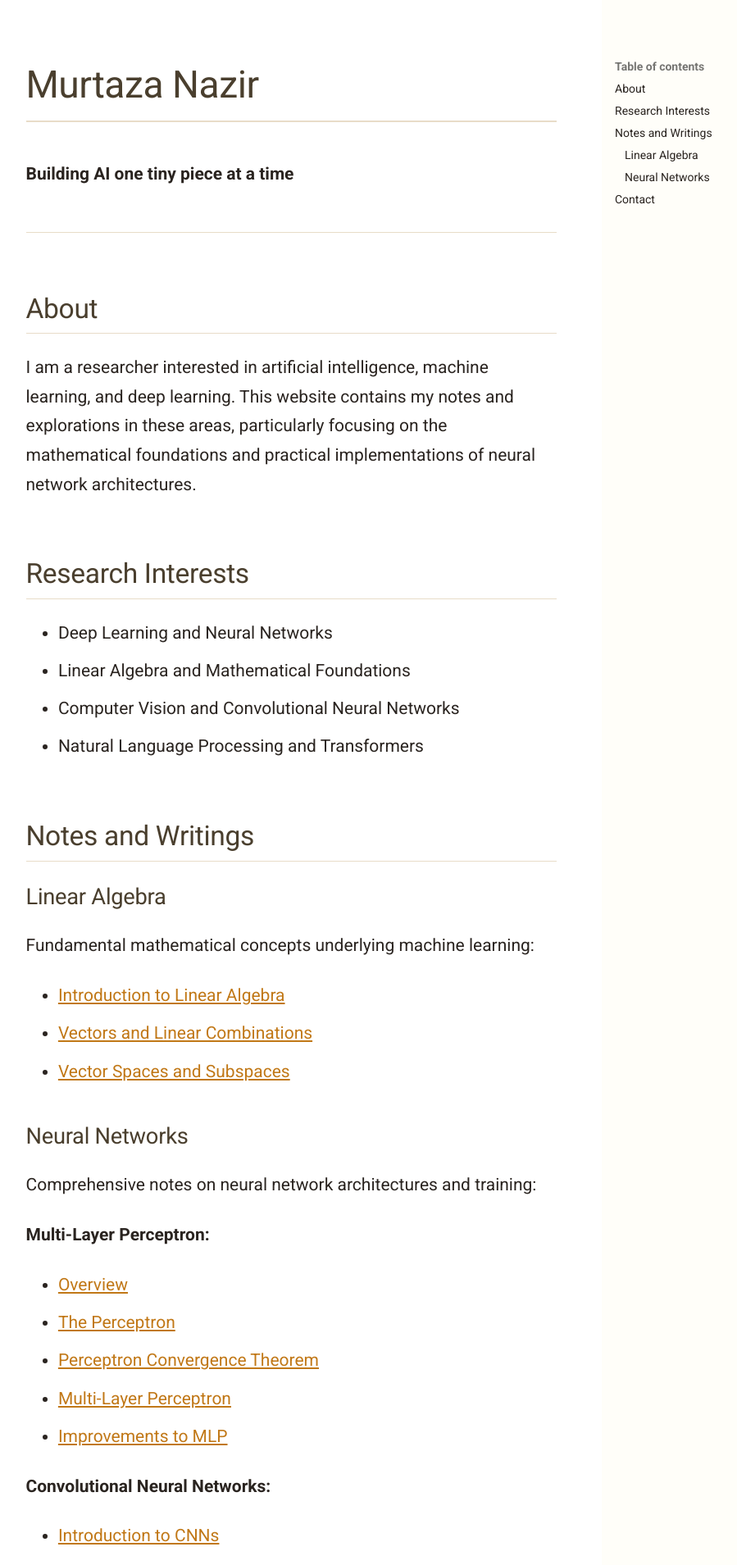
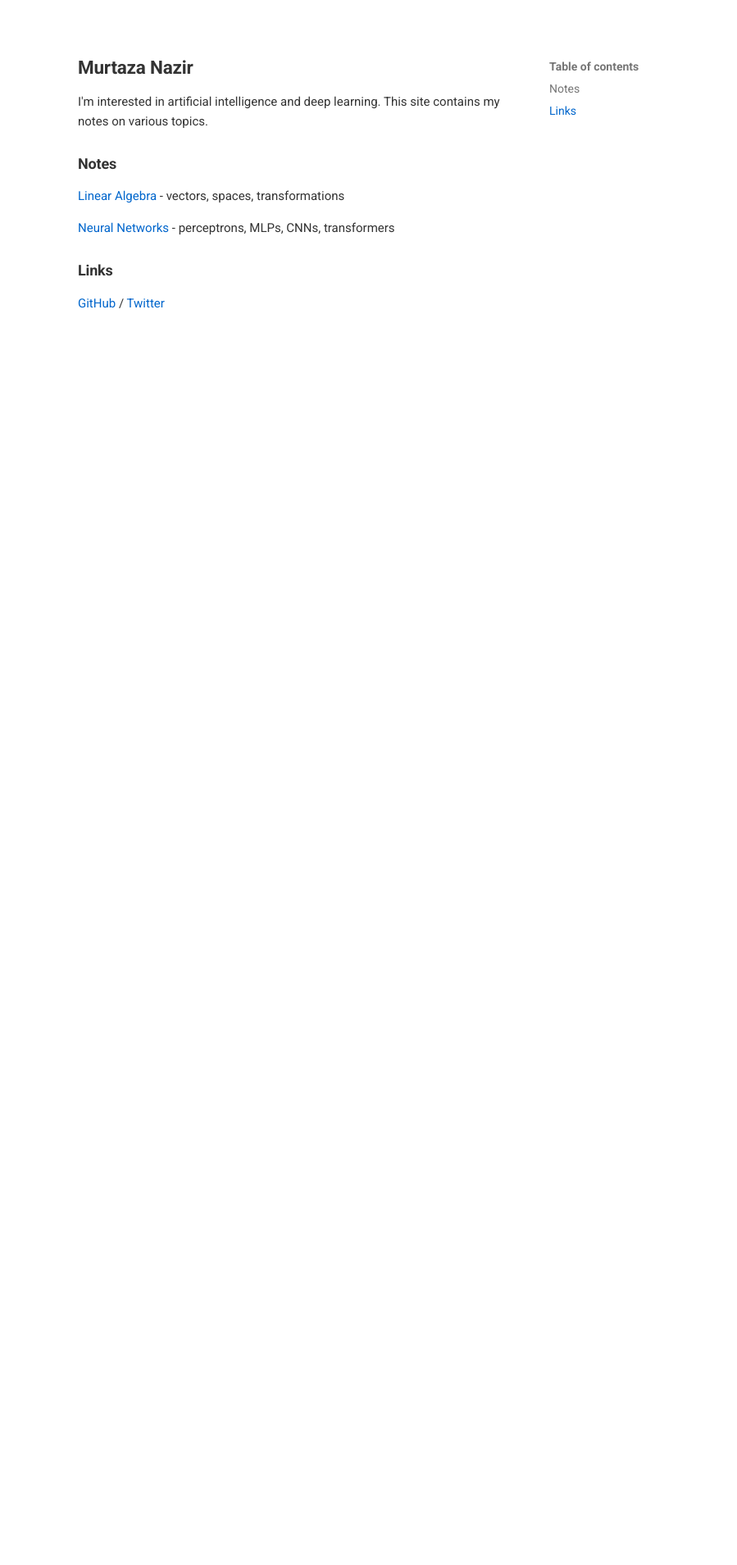
Before and after one commit to themurtazanazir/themurtazanazir.github.io, an MkDocs documentation site: the page built from docs/index.md, in a window 1280 px wide. Shown: the top 1909 px of the page at 82% size, without its empty margins (164-1063 px from the left). Built offline with MkDocs 1.6.1 and Material for MkDocs 9.7.7, drawn with Linux system fonts in a browser that asks for light colours; after the commit the page ends 900 px from its top, so only the background shows below that; some of the changed text lies outside the part shown.

Commit message:
Simplify to ultra-minimal style like Karpathy/Sutskever
- Change from serif to simple sans-serif font
- Reduce font size to 15px for better readability
- Remove horizontal rules and decorative elements
- Hide footer completely
- Simplify index page to bare essentials
- Remove table of contents structure
- Simple blue links without underline until hover
- Pure white background, minimal gray text
- No borders on headings
- Maximum simplicity and readability

```diff
--- a/docs/index.md
+++ b/docs/index.md
@@ -1,59 +1,13 @@
 # Murtaza Nazir
 
-**Building AI one tiny piece at a time**
+I'm interested in artificial intelligence and deep learning. This site contains my notes on various topics.
 
----
+## Notes
 
-## About
+[Linear Algebra](linear_algebra/introduction.md) - vectors, spaces, transformations
 
-I am a researcher interested in artificial intelligence, machine learning, and deep learning. This website contains my notes and explorations in these areas, particularly focusing on the mathematical foundations and practical implementations of neural network architectures.
+[Neural Networks](neural_networks/multiayer-perceptron/index.md) - perceptrons, MLPs, CNNs, transformers
 
-## Research Interests
+## Links
 
-- Deep Learning and Neural Networks
-- Linear Algebra and Mathematical Foundations
-- Computer Vision and Convolutional Neural Networks
-- Natural Language Processing and Transformers
-
-## Notes and Writings
-
-### Linear Algebra
-
-Fundamental mathematical concepts underlying machine learning:
-
-- [Introduction to Linear Algebra](linear_algebra/introduction.md)
-- [Vectors and Linear Combinations](linear_algebra/vectors-linear-combinations.md)
-- [Vector Spaces and Subspaces](linear_algebra/vector-spaces-and-subspaces.md)
-
-### Neural Networks
-
-Comprehensive notes on neural network architectures and training:
-
-**Multi-Layer Perceptron:**
-
-- [Overview](neural_networks/multiayer-perceptron/index.md)
-- [The Perceptron](neural_networks/multiayer-perceptron/perceptron.md)
-- [Perceptron Convergence Theorem](neural_networks/multiayer-perceptron/perceptron-convergence-theorem.md)
-- [Multi-Layer Perceptron](neural_networks/multiayer-perceptron/multi-layer-perceptron.md)
-- [Improvements to MLP](neural_networks/multiayer-perceptron/improvements-to-mlp.md)
-
-**Convolutional Neural Networks:**
-
-- [Introduction to CNNs](neural_networks/convolutional_neural_networks/introduction.md)
-- [Convolutions](neural_networks/convolutional_neural_networks/convolutions.md)
-
-**Transformers:**
-
-- [Transformer Architecture](neural_networks/transformer/transformer.md)
-
-## Contact
-
-For questions or collaboration, feel free to reach out:
-
-- Email: contact@example.com
-- GitHub: [themurtazanazir](https://github.com/themurtazanazir/)
-- Twitter: [@murtazanazir](https://twitter.com/murtazanazir/)
-
----
-
-*Last updated: January 2025*
+[GitHub](https://github.com/themurtazanazir/) / [Twitter](https://twitter.com/murtazanazir/)
--- a/docs/stylesheets/extra.css
+++ b/docs/stylesheets/extra.css
@@ -1,116 +1,125 @@
-/* Minimalistic Academic Profile - Light Warm Colors, No Navbar */
+/* Ultra-minimal academic style - like Ilya/Karpathy websites */
 
 :root {
-  /* Light warm color palette - like old paper */
-  --warm-bg: #fffef9;
-  --warm-paper: #ffffff;
-  --warm-text: #2a2420;
-  --warm-heading: #4a3f2e;
-  --warm-link: #c17817;
-  --warm-link-hover: #d4941f;
-  --warm-border: #e8dcc8;
-  --warm-code-bg: #faf6ed;
-  --warm-accent: #d4941f;
-  --warm-muted: #6b5d4f;
+  /* Very simple, clean colors */
+  --warm-bg: #ffffff;
+  --warm-text: #333333;
+  --warm-link: #0066cc;
+  --warm-link-hover: #0052a3;
+  --warm-border: #e0e0e0;
+  --warm-code-bg: #f5f5f5;
 
-  /* Simple serif font for academic feel */
-  --md-text-font-family: Georgia, "Times New Roman", serif;
+  /* Simple sans-serif fonts */
+  --md-text-font-family: -apple-system, BlinkMacSystemFont, "Segoe UI", Arial, sans-serif;
   --md-code-font-family: "Courier New", Courier, monospace;
 }
 
-/* Override Material theme with warm background */
+/* Override Material theme */
 [data-md-color-scheme="default"] {
   --md-default-bg-color: var(--warm-bg);
   --md-default-fg-color: var(--warm-text);
-  --md-primary-fg-color: var(--warm-heading);
-  --md-accent-fg-color: var(--warm-accent);
   --md-typeset-a-color: var(--warm-link);
 }
 
-/* Hide the header/navbar completely */
+/* Hide everything except content */
 .md-header {
   display: none;
 }
 
-/* Hide the navigation sidebar */
 .md-sidebar--primary {
   display: none;
 }
 
-/* Adjust main content to take full width */
-.md-main__inner {
-  margin-top: 0;
+.md-sidebar--secondary {
+  display: none;
 }
 
-.md-content {
-  margin-left: 0;
-  max-width: 50rem;
-  margin: 0 auto;
+.md-footer {
+  display: none;
 }
 
-/* Body and main content */
+/* Body */
 body {
   background-color: var(--warm-bg);
   color: var(--warm-text);
 }
 
+/* Main content - simple and centered */
 .md-content {
-  background-color: var(--warm-paper);
+  margin-left: 0;
+  max-width: 42rem;
+  margin: 0 auto;
+  background-color: var(--warm-bg);
 }
 
-/* Typography - Simple and readable */
+.md-main__inner {
+  margin-top: 0;
+}
+
+.md-container {
+  max-width: none;
+}
+
+.md-main {
+  max-width: 42rem;
+  margin: 0 auto;
+}
+
+/* Typography - simple and small */
 .md-typeset {
-  font-size: 1.05rem;
-  line-height: 1.7;
+  font-size: 15px;
+  line-height: 1.6;
   color: var(--warm-text);
 }
 
 .md-typeset h1 {
-  font-weight: 400;
-  font-size: 2.2em;
-  color: var(--warm-heading);
-  border-bottom: 2px solid var(--warm-border);
-  padding-bottom: 0.3em;
-  margin-top: 0.5em;
-  margin-bottom: 1em;
+  font-weight: 600;
+  font-size: 1.5em;
+  color: var(--warm-text);
+  margin-top: 1em;
+  margin-bottom: 0.5em;
+  border: none;
+  padding: 0;
 }
 
 .md-typeset h2 {
-  font-weight: 400;
-  font-size: 1.6em;
-  color: var(--warm-heading);
-  margin-top: 2em;
-  margin-bottom: 0.7em;
-  border-bottom: 1px solid var(--warm-border);
-  padding-bottom: 0.2em;
+  font-weight: 600;
+  font-size: 1.2em;
+  color: var(--warm-text);
+  margin-top: 1.5em;
+  margin-bottom: 0.5em;
+  border: none;
+  padding: 0;
 }
 
 .md-typeset h3 {
-  font-weight: 500;
-  font-size: 1.3em;
-  color: var(--warm-heading);
-  margin-top: 1.5em;
-  margin-bottom: 0.5em;
+  font-weight: 600;
+  font-size: 1em;
+  color: var(--warm-text);
+  margin-top: 1.2em;
+  margin-bottom: 0.4em;
 }
 
 .md-typeset h4,
 .md-typeset h5,
 .md-typeset h6 {
-  font-weight: 500;
-  color: var(--warm-heading);
+  font-weight: 600;
+  font-size: 1em;
+  color: var(--warm-text);
 }
 
-/* Links - Simple underline, no transitions */
+/* Links - simple blue underline */
 .md-typeset a {
   color: var(--warm-link);
-  text-decoration: underline;
+  text-decoration: none;
 }
 
 .md-typeset a:hover {
   color: var(--warm-link-hover);
+  text-decoration: underline;
 }
 
-/* Remove all transitions */
+/* Remove all transitions and animations */
 * {
   transition: none !important;
   animation: none !important;
@@ -118,27 +127,26 @@ body {
 
 /* Paragraphs */
 .md-typeset p {
-  margin-bottom: 1.2em;
+  margin-bottom: 1em;
   text-align: left;
 }
 
-/* Code blocks - Simple monospace styling */
+/* Code blocks */
 .md-typeset pre {
   background-color: var(--warm-code-bg);
   border: 1px solid var(--warm-border);
   border-radius: 0;
-  padding: 1em;
-  margin: 1.5em 0;
+  padding: 0.8em;
+  margin: 1em 0;
   overflow-x: auto;
 }
 
 .md-typeset code {
   background-color: var(--warm-code-bg);
-  border: 1px solid var(--warm-border);
+  border: none;
   border-radius: 0;
-  padding: 0.15em 0.4em;
+  padding: 0.1em 0.3em;
   font-size: 0.9em;
-  color: var(--warm-text);
 }
 
 .md-typeset pre code {
@@ -147,133 +155,66 @@ body {
   padding: 0;
 }
 
-/* Tables - Simple borders */
+/* Lists - simple */
+.md-typeset ul,
+.md-typeset ol {
+  margin-left: 1.5em;
+  margin-bottom: 1em;
+}
+
+.md-typeset li {
+  margin-bottom: 0.3em;
+}
+
+/* Tables */
 .md-typeset table:not([class]) {
   border-collapse: collapse;
   border: 1px solid var(--warm-border);
-  border-radius: 0;
-  box-shadow: none;
-  background-color: var(--warm-paper);
-  margin: 1.5em 0;
+  margin: 1em 0;
 }
 
 .md-typeset table:not([class]) th {
   background-color: var(--warm-code-bg);
   border: 1px solid var(--warm-border);
-  padding: 0.6em;
+  padding: 0.5em;
   font-weight: 600;
   text-align: left;
 }
 
 .md-typeset table:not([class]) td {
   border: 1px solid var(--warm-border);
-  padding: 0.6em;
+  padding: 0.5em;
 }
 
-/* Lists */
-.md-typeset ul,
-.md-typeset ol {
-  margin-left: 1.5em;
-  margin-bottom: 1.2em;
+/* Blockquotes */
+.md-typeset blockquote {
+  border-left: 3px solid var(--warm-border);
+  padding-left: 1em;
+  margin: 1em 0;
+  font-style: italic;
+  color: #666;
 }
 
-.md-typeset li {
-  margin-bottom: 0.4em;
+/* Images */
+.md-typeset img {
+  border: none;
+  max-width: 100%;
+  height: auto;
+  margin: 1em 0;
 }
 
-/* Blockquotes - Simple left border */
-.md-typeset blockquote {
-  border-left: 4px solid var(--warm-accent);
-  padding-left: 1.2em;
-  margin: 1.5em 0;
-  font-style: italic;
-  color: var(--warm-muted);
-  background-color: transparent;
-}
-
-/* Remove shadows and rounded corners everywhere */
-.md-typeset .admonition {
-  border: 1px solid var(--warm-border);
-  border-radius: 0;
-  box-shadow: none;
-  background-color: var(--warm-code-bg);
-  margin: 1.5em 0;
-  padding: 0.8em 1.2em;
-}
-
-/* Images - No border radius */
-.md-typeset img {
-  border: 1px solid var(--warm-border);
-  border-radius: 0;
-  max-width: 100%;
-  height: auto;
-  margin: 1.5em 0;
-}
-
-/* Footer - simple and minimal */
-.md-footer {
-  background-color: transparent;
-  color: var(--warm-muted);
-  margin-top: 4em;
-  border-top: 1px solid var(--warm-border);
-  padding-top: 2em;
-}
-
-.md-footer-meta {
-  background-color: transparent;
-}
-
-.md-footer__inner {
-  padding: 0.5rem;
-}
-
-/* Hide social icons if not needed */
-.md-footer__link,
-.md-social {
-  display: none;
-}
-
-/* Keep copyright visible but styled simply */
-.md-footer-copyright {
-  color: var(--warm-muted);
-  font-size: 0.85rem;
-}
-
-/* Search - hide if present */
-.md-search {
-  display: none;
-}
-
-/* Remove fancy focus states - simple outline */
-a:focus,
-button:focus,
-input:focus {
-  outline: 2px solid var(--warm-accent);
-  outline-offset: 2px;
-}
-
-/* Horizontal rules */
+/* Horizontal rules - minimal */
 .md-typeset hr {
   border: 0;
   border-top: 1px solid var(--warm-border);
-  margin: 2.5em 0;
+  margin: 2em 0;
 }
 
-/* Math equations */
-.md-typeset .arithmatex {
-  margin: 1.2em 0;
-}
-
-/* Simple content wrapper with padding */
+/* Content padding */
 .md-content__inner {
-  padding: 2em 1.5em;
-  max-width: 50rem;
+  padding: 2.5em 1em;
+  max-width: 42rem;
   margin: 0 auto;
-}
-
-/* Hide secondary sidebar (table of contents) */
-.md-sidebar--secondary {
-  display: none;
 }
 
 /* Remove all box shadows */
@@ -281,61 +222,38 @@ input:focus {
   box-shadow: none !important;
 }
 
-/* Footnotes */
-.md-typeset .footnote {
-  color: var(--warm-muted);
-  font-size: 0.9em;
+/* Strong text */
+.md-typeset strong {
+  font-weight: 600;
 }
 
-/* Make sure main container takes full width */
-.md-container {
-  max-width: none;
+/* Emphasis */
+.md-typeset em {
+  font-style: italic;
 }
 
-.md-main {
-  max-width: 50rem;
-  margin: 0 auto;
+/* Remove decorations from admonitions */
+.md-typeset .admonition {
+  border: 1px solid var(--warm-border);
+  background-color: var(--warm-code-bg);
+  margin: 1em 0;
+  padding: 0.8em;
 }
 
-/* Print styles - clean and simple */
+/* Print */
 @media print {
-  .md-header,
-  .md-footer,
-  .md-sidebar {
-    display: none;
-  }
-
-  body {
-    background-color: white;
-  }
-
   .md-typeset {
     font-size: 11pt;
   }
 }
 
-/* Mobile - keep it simple */
-@media screen and (max-width: 76.1875em) {
+/* Mobile */
+@media screen and (max-width: 44.9375em) {
   .md-typeset {
-    font-size: 1rem;
+    font-size: 14px;
   }
 
   .md-content__inner {
     padding: 1.5em 1em;
   }
 }
-
-/* Very small screens */
-@media screen and (max-width: 44.9375em) {
-  .md-typeset {
-    font-size: 0.95rem;
-  }
-
-  .md-typeset h1 {
-    font-size: 1.8em;
-  }
-
-  .md-typeset h2 {
-    font-size: 1.4em;
-  }
-}
```
